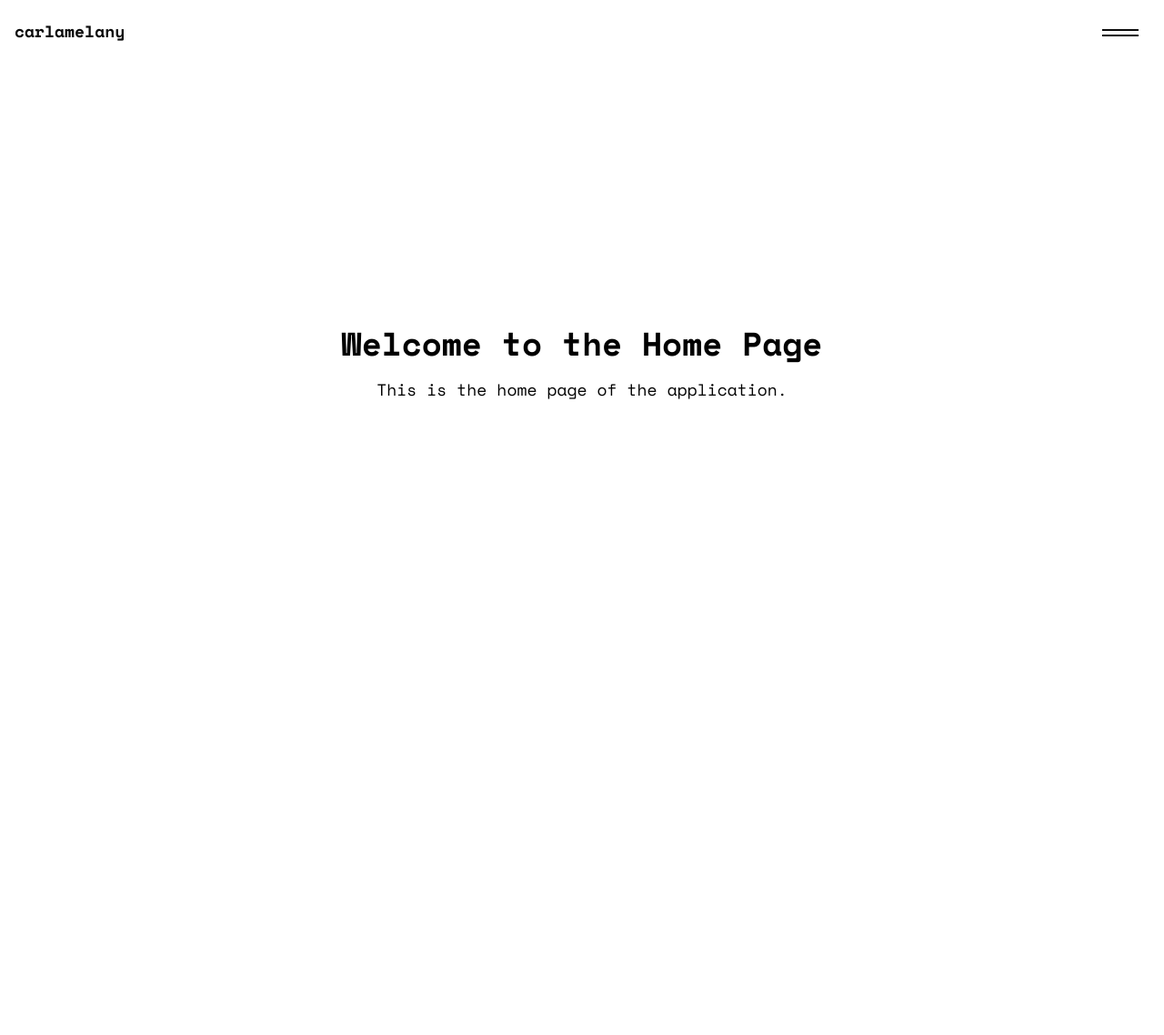
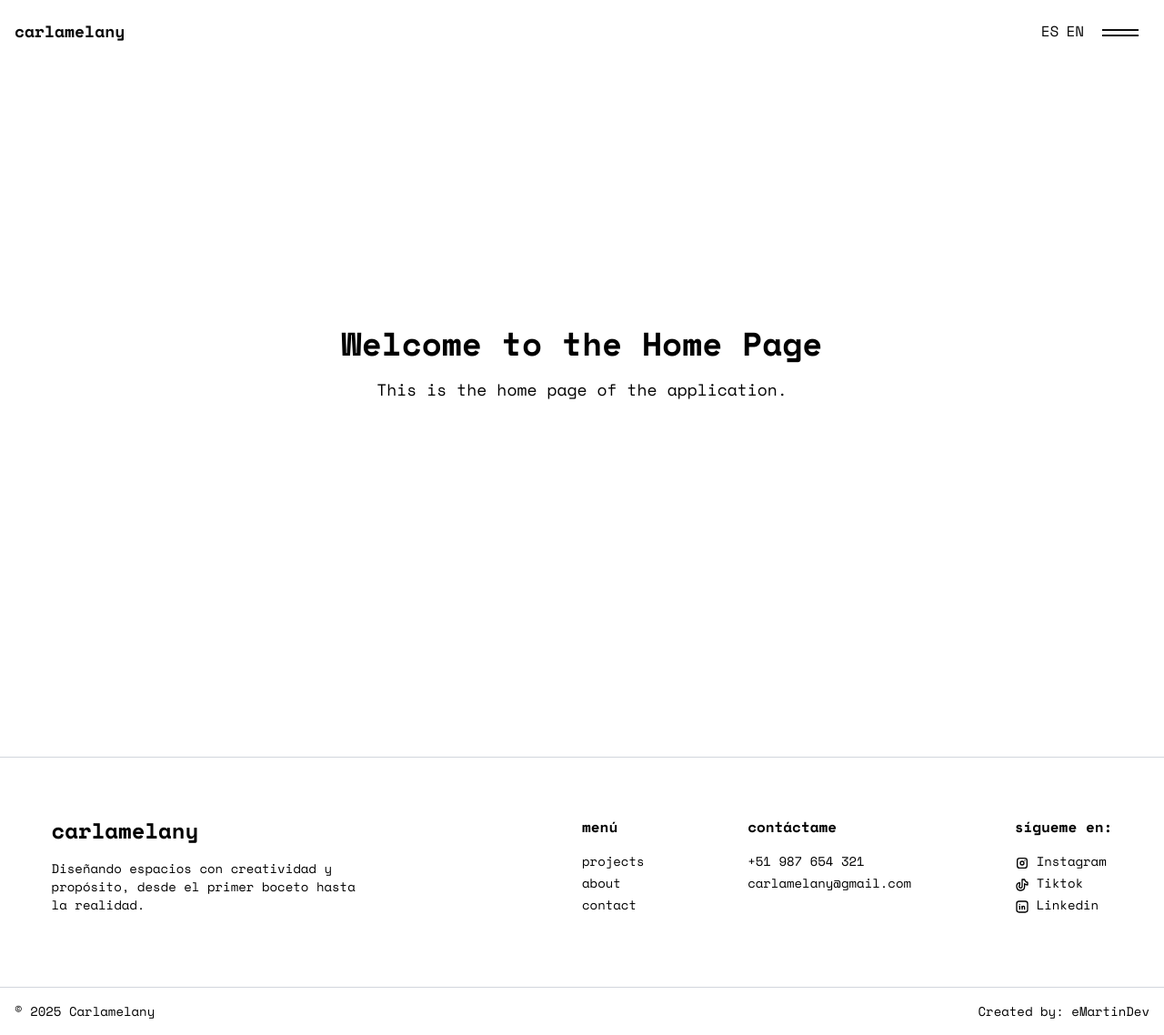
Before and after one commit to eMartin94/carlamelany, a Next.js app: page / in a window 1280 px wide. Shown: the whole page at 91% size. Before the commit the page ends 800 px from the top, so only its background shows below. Built offline with nearby package versions, Linux system fonts and the light colour scheme.

Commit message:
add footer and scroll button

```diff
--- a/src/app/layout.jsx
+++ b/src/app/layout.jsx
@@ -1,6 +1,8 @@
 import { Space_Mono } from 'next/font/google';
 import '../styles/globals.css';
 import { Header } from '@/components/layout/Header';
+import { Footer } from '@/components/layout/Footer';
+import { ScrollToTopButton } from '@/components/ui/ScrollToTopButton';
 
 const spaceMono = Space_Mono({
   subsets: ['latin'],
@@ -21,6 +23,8 @@ export default function RootLayout({ children }) {
       <body className={`${spaceMono.className} antialiased`}>
         <Header />
         {children}
+        <ScrollToTopButton />
+        <Footer />
       </body>
     </html>
   );
--- a/src/components/layout/Footer.jsx
+++ b/src/components/layout/Footer.jsx
@@ -0,0 +1,76 @@
+import { navLinks, socialLinks } from '@/constants';
+import Link from 'next/link';
+import React from 'react';
+
+export const Footer = () => {
+  return (
+    <div className='w-full flex flex-col justify-center items-center mt-8 border-t-[1px] border-gray-300'>
+      <div className='w-full flex flex-col items-center max-w-7xl justify-center pt-16 pb-20 px-4'>
+        <div className='flex flex-col sm:flex-row justify-between'>
+          <div className='flex flex-col gap-4 w-full sm:w-1/2 mb-8 sm:mb-0'>
+            <Link href='/' className='font-bold text-2xl'>
+              carlamelany
+            </Link>
+            <p className='w-full sm:w-3/5 text-xs lg:text-sm'>
+              Diseñando espacios con creatividad y propósito, desde el primer
+              boceto hasta la realidad.
+            </p>
+          </div>
+          <div className='flex flex-col sm:flex-row justify-between w-1/2 gap-6'>
+            <div>
+              <strong className='text-sm lg:text-base'>menú</strong>
+              <div className='mt-4 flex flex-col gap-1'>
+                {navLinks.map((link) => (
+                  <React.Fragment key={link.name}>
+                    <Link
+                      href={link.path}
+                      className='text-primary text-xs lg:text-sm hover:text-secondary'
+                    >
+                      {link.name}
+                    </Link>
+                  </React.Fragment>
+                ))}
+              </div>
+            </div>
+            <div>
+              <strong className='text-sm lg:text-base'>contáctame</strong>
+              <div className='flex flex-col gap-1 mt-4'>
+                <p className='text-xs lg:text-sm text-primary'>
+                  +51 987 654 321
+                </p>
+                <p className='text-xs lg:text-sm text-primary'>
+                  carlamelany@gmail.com
+                </p>
+              </div>
+            </div>
+            <div>
+              <strong className='text-sm lg:text-base'>sígueme en:</strong>
+              <div className='flex flex-col gap-1 mt-4'>
+                {socialLinks.map((link) => (
+                  <React.Fragment key={link.name}>
+                    <Link
+                      href={link.url}
+                      className='text-primary text-xs lg:text-sm hover:text-secondary'
+                      target='_blank'
+                      rel='noopener noreferrer'
+                    >
+                      <link.icon className='w-4 h-4 inline-block mr-2' />
+                      <span>{link.name}</span>
+                    </Link>
+                  </React.Fragment>
+                ))}
+              </div>
+            </div>
+          </div>
+        </div>
+      </div>
+
+      <div className='w-full flex flex-col items-center border-t-[1px] border-gray-300 py-4'>
+        <div className='w-full flex flex-col sm:flex-row justify-between max-w-7xl px-4 gap-4 text-center'>
+          <span className='text-sm'>© 2025 Carlamelany</span>
+          <span className='text-sm'>Created by: eMartinDev</span>
+        </div>
+      </div>
+    </div>
+  );
+};
--- a/src/components/layout/Header.jsx
+++ b/src/components/layout/Header.jsx
@@ -4,9 +4,10 @@ import { usePathname } from 'next/navigation';
 import React, { useRef, useState } from 'react';
 import gsap from 'gsap';
 import CSSRulePlugin from 'gsap/CSSRulePlugin';
-import MenuButton from '../MenuButton';
-import { MenuOverlay } from '../MenuOverlay';
+import MenuButton from '../ui/MenuButton';
+import { MenuOverlay } from '../ui/MenuOverlay';
 import { useMenuAnimation } from '@/hooks/useMenuAnimation';
+import { useScroll } from '@/hooks/useScroll';
 
 gsap.registerPlugin(CSSRulePlugin);
 
@@ -16,6 +17,7 @@ export const Header = () => {
   const menuItemsRef = useRef([]);
   const subNavRef = useRef(null);
   const pathname = usePathname();
+  const isScrolled = useScroll();
 
   const { play, reverse } = useMenuAnimation(
     menuItemsRef,
@@ -24,22 +26,38 @@ export const Header = () => {
   );
 
   const toggleMenu = () => {
-    isMenuOpen ? reverse() : play();
+    if (isMenuOpen) {
+      document.body.classList.remove('overflow-hidden');
+      reverse();
+    } else {
+      play();
+      document.body.classList.add('overflow-hidden');
+    }
     setIsMenuOpen(!isMenuOpen);
   };
 
   const closeMenu = () => {
     reverse();
     setIsMenuOpen(false);
+    document.body.classList.remove('overflow-hidden');
   };
 
   return (
     <header className='flex w-full justify-center items-center'>
-      <nav className='fixed top-0 w-full max-w-7xl flex items-center justify-between px-4 py-2 text-alternative mix-blend-difference z-10'>
+      <nav
+        className={`w-full max-w-7xl flex items-center justify-between px-4 py-2 text-alternative mix-blend-difference z-10 ${
+          isScrolled ? 'absulute opacity-0' : 'fixed top-0 left-0 opacity-100'
+        } transition-all duration-300 ease-linear`}
+      >
         <Link href={'/'} className='font-bold text-lg' onClick={closeMenu}>
           carlamelany
         </Link>
-        <MenuButton isActive={isMenuOpen} onClick={toggleMenu} />
+
+        <div className='flex gap-2'>
+          <button className='cursor-pointer'>ES</button>
+          <button className='cursor-pointer'>EN</button>
+          <MenuButton isActive={isMenuOpen} onClick={toggleMenu} />
+        </div>
       </nav>
 
       <MenuOverlay
--- /dev/null
+++ b/src/components/ui/ScrollToTopButton.jsx
@@ -0,0 +1,25 @@
+'use client';
+
+import { useScroll } from '@/hooks/useScroll';
+import { useScrollToTop } from '@/hooks/useScrollToTop';
+import { IconArrowUp } from '@tabler/icons-react';
+import React from 'react';
+
+export const ScrollToTopButton = () => {
+  const scrollToTop = useScrollToTop();
+  const isScrolled = useScroll();
+  return (
+    <div>
+      <button
+        onClick={scrollToTop}
+        className={`fixed bottom-4 sm:bottom-16 right-4 sm:right-8 hover:bg-secondary p-2 rounded-full bg-primary cursor-pointer ${
+          isScrolled
+            ? 'opacity-100 translate-y-0'
+            : ' opacity-0 translate-y-full'
+        } transition-all duration-300 ease-linear`}
+      >
+        <IconArrowUp className='text-white' />
+      </button>
+    </div>
+  );
+};
--- /dev/null
+++ b/src/hooks/useScroll.jsx
@@ -0,0 +1,18 @@
+import React, { useEffect, useState } from 'react';
+
+export const useScroll = () => {
+  const [isScrolled, setIsScrolled] = useState(false);
+
+  useEffect(() => {
+    const handleScroll = () => {
+      const scrollY = window.scrollY;
+      setIsScrolled(scrollY > 0);
+    };
+    window.addEventListener('scroll', handleScroll);
+    return () => {
+      window.removeEventListener('scroll', handleScroll);
+    };
+  }, []);
+
+  return isScrolled;
+};
--- /dev/null
+++ b/src/hooks/useScrollToTop.jsx
@@ -0,0 +1,10 @@
+export const useScrollToTop = () => {
+  const scrollToTop = () => {
+    window.scrollTo({
+      top: 0,
+      behavior: 'smooth',
+    });
+  };
+
+  return scrollToTop;
+};
```
Also changed, not shown: src/components/ui/MenuButton.jsx (renamed from src/components/MenuButton.jsx), src/components/ui/MenuOverlay.jsx (renamed from src/components/MenuOverlay.jsx).
